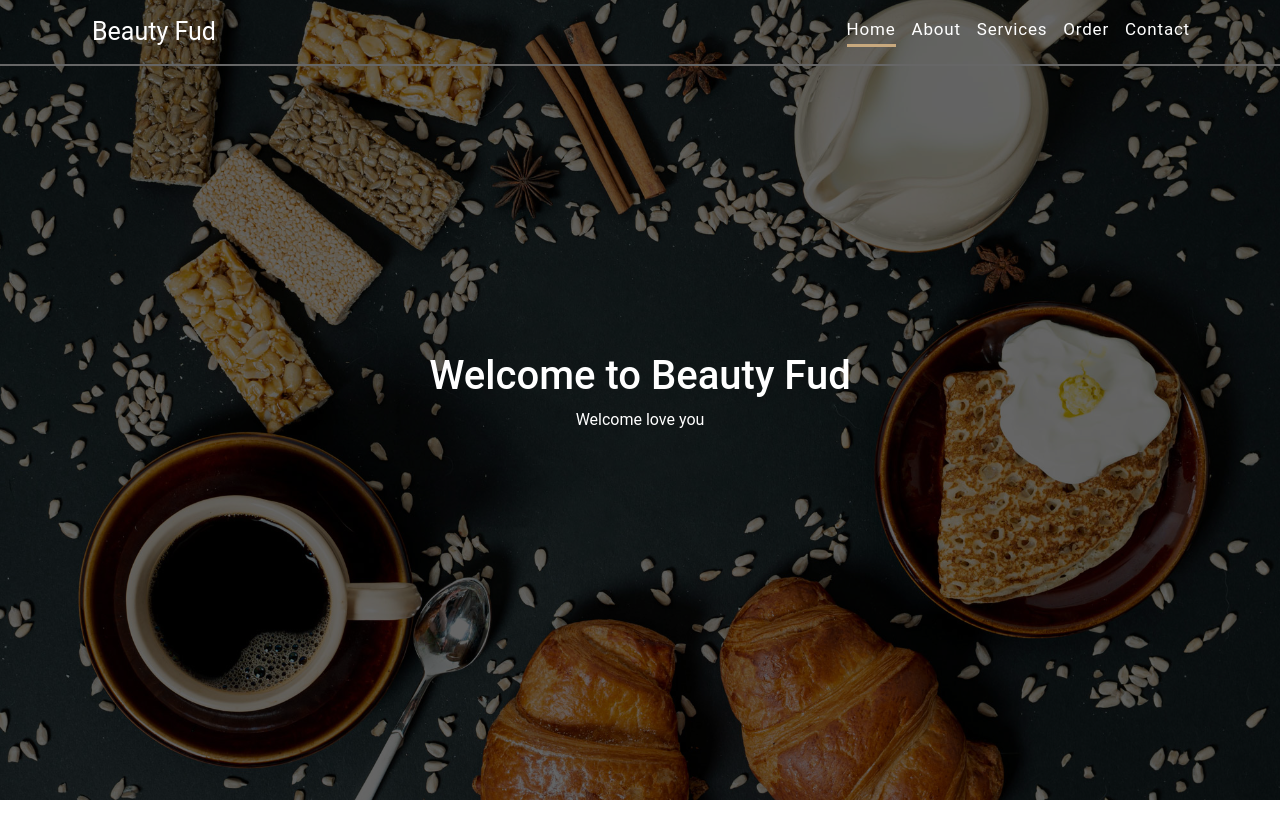
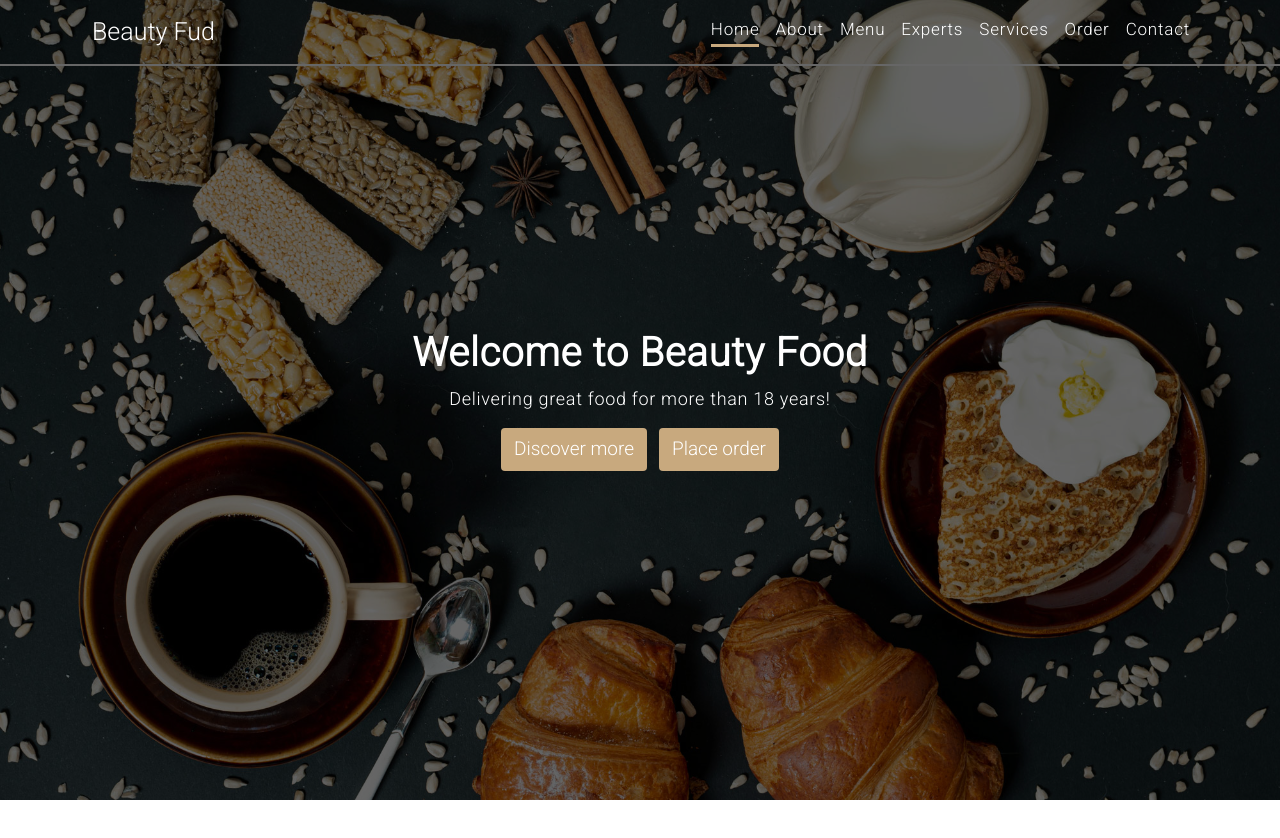
Before and after one commit to Godswillcode/Beauty-fud, a plain HTML site: page index.html in a window 1280 px wide. After the commit the page ends 800 px from the top, so only its background shows below. Drawn offline with nearby package versions, Linux system fonts and the light colour scheme.

Commit message:
finished home page

```diff
--- a/index.html
+++ b/index.html
@@ -24,7 +24,6 @@
           <a class="navbar-brand text-white" href="#">Beauty Fud</a>
           <span
             class="navbar-toggler"
-            type="button"
             data-bs-toggle="collapse"
             data-bs-target="#navbarSupportedContent"
             aria-controls="navbarSupportedContent"
@@ -54,8 +53,15 @@
                 <a class="nav-link" href="#">About</a>
               </li>
               <li class="nav-item">
+                <a class="nav-link" href="#">Menu</a>
+              </li>
+              <li class="nav-item">
+                <a class="nav-link" href="#">Experts</a>
+              </li>
+              <li class="nav-item">
                 <a class="nav-link" href="#">Services</a>
               </li>
+
               <li class="nav-item">
                 <a class="nav-link" href="#">Order</a>
               </li>
@@ -69,15 +75,19 @@
       <div
         class="h-100 d-flex justify-content-center align-items-center text-white text-center"
       >
-        <div>
-          <h1>Welcome to Beauty Fud</h1>
-          <p>Welcome love you</p>
+        <div class="hero-wrap">
+          <h1>Welcome to Beauty Food</h1>
+          <p>Delivering great food for more than 18 years!</p>
+          <div>
+            <a href="#" type="button" class="btn me-1 hero-btn">
+             Discover more
+            </a>
+            <a href="#" type="button" class="btn ms-1 hero-btn">Place order</a>
+          </div>
         </div>
       </div>
     </header>
-    <!-- Hero -->
 
-    <div style="margin-top: 20em;"></div>
 
     <!-- JavaScript Bundle with Popper bootstrap -->
     <script
--- a/style.css
+++ b/style.css
@@ -1,3 +1,6 @@
+/* == google font ==*/
+@import url("https://fonts.googleapis.com/css2?family=Roboto:wght@300&display=swap");
+
 /*== Default ==*/
 
 * {
@@ -23,6 +26,31 @@
   background-blend-mode: overlay;
 }
 
+.hero-wrap h1 {
+  font-size: 40px;
+  font-weight: 600;
+  letter-spacing: 0.8px;
+}
+
+.hero-wrap p {
+  font-size: 18px;
+  font-weight: 400;
+  letter-spacing: 0.7px;
+}
+
+.hero-btn {
+  background: var(--primary) !important;
+  color: #fff !important;
+  font-weight: 500 !important;
+  font-size: 19px !important;
+}
+
+.hero-btn:hover {
+  background: transparent !important;
+  border: 1px solid var(--primary);
+  transition: all 0.3s;
+}
+
 /* === navbar ===*/
 .navbar {
   background: transparent !important;
@@ -30,21 +58,14 @@
   border-bottom: 2px solid var(--secondary);
 }
 
-@media (max-width: 768px) {
-  .navbar {
-    background: #000 !important;
-    text-align: center !important;
-  }
-
-  .navbar-brand {
-    padding-left: 10px;
-}
-}
-
 .navbar-brand {
   font-size: 25px !important;
   font-size: 500 !important;
   padding-left: 10px;
+}
+
+.navbar-toggler {
+  cursor: pointer;
 }
 
 .navbar.myActive {
@@ -59,7 +80,33 @@
   letter-spacing: 0.8px;
 }
 
-  @media(min-width: 769px) {
+/* === MEDIA QUERY === */
+@media (max-width: 768px) {
+  /* hero */
+  .hero-wrap h1 {
+    font-size: 37px;
+  }
+
+  /* navbar */
+  .navbar {
+    background: #000 !important;
+    text-align: center !important;
+  }
+
+  .navbar-brand {
+    padding-left: 10px;
+  }
+
+  /* nav-link */
+  .nav-link:hover,
+  .nav-link.active {
+    color: var(--primary) !important;
+  }
+}
+
+/* MIN WIDTH */
+@media (min-width: 769px) {
+  /* nav-link */
   .nav-link::after {
     content: "";
     width: 0%;
@@ -76,9 +123,3 @@
     transition: all 0.3s;
   }
 }
-
-@media(max-width: 768px) {
-    .nav-link:hover, .nav-link.active {
-        color: var(--primary) !important;
-    }
-}
```
Also changed, not shown: about.html (added), assets/images/1.jpg (deleted), assets/images/2.jpg (deleted), assets/images/3.jpg (deleted), contact.html (added), expert.html (added), menu.html (added), order.html (added), service.html (added). Lines whose indentation alone changed are shown as unchanged.
